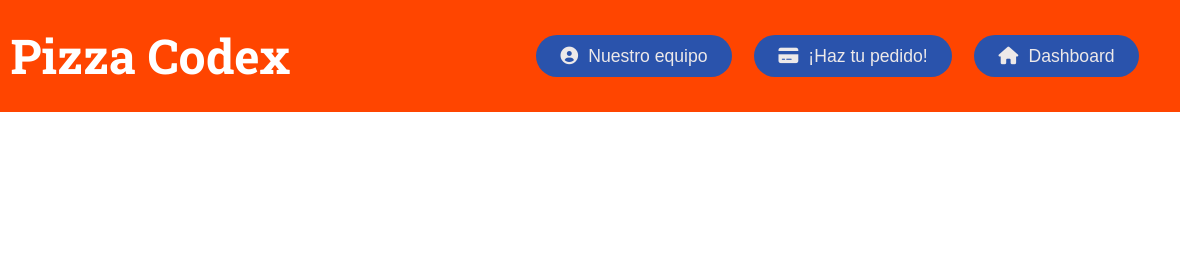
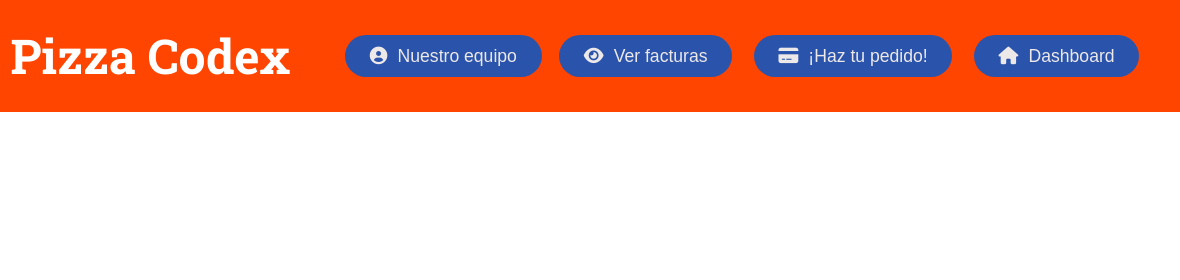
Before and after one commit to GonzalezLarryJ/Backend_Pizzas, a website: page public/view/admin/admin.html in a window 1280 px wide. Shown: the top 280 px of the page, 100-1280 px from the left. Drawn offline with Linux system fonts and the light colour scheme; no server answers; files whose address does not match are found by name.

Commit message:
create: pedido crud

```diff
--- a/public/assets/styles/standard.css
+++ b/public/assets/styles/standard.css
@@ -4,6 +4,10 @@
   padding: 0;
   box-sizing: border-box;
   scroll-behavior: smooth;
+}
+
+button {
+  cursor: pointer;
 }
 
 /* Nav container */
--- a/public/view/admin/admin.html
+++ b/public/view/admin/admin.html
@@ -31,7 +31,13 @@
           id="dashboard-btn"
           onclick="window.location.href='../equipo/equipo.html'"
         >
-          <i class="fas fa-user-circle"></i> Nuestro equipo
+          <i class="fas fa-user-circle"></i> Nuestro equipo</button
+        ><button
+          class="button"
+          id="dashboard-btn"
+          onclick="window.location.href='../gestionar-pedido/crear-pedido/index.html'"
+        >
+          <i class="fas fa-eye"></i> Ver facturas
         </button>
         <button
           class="button"
```
